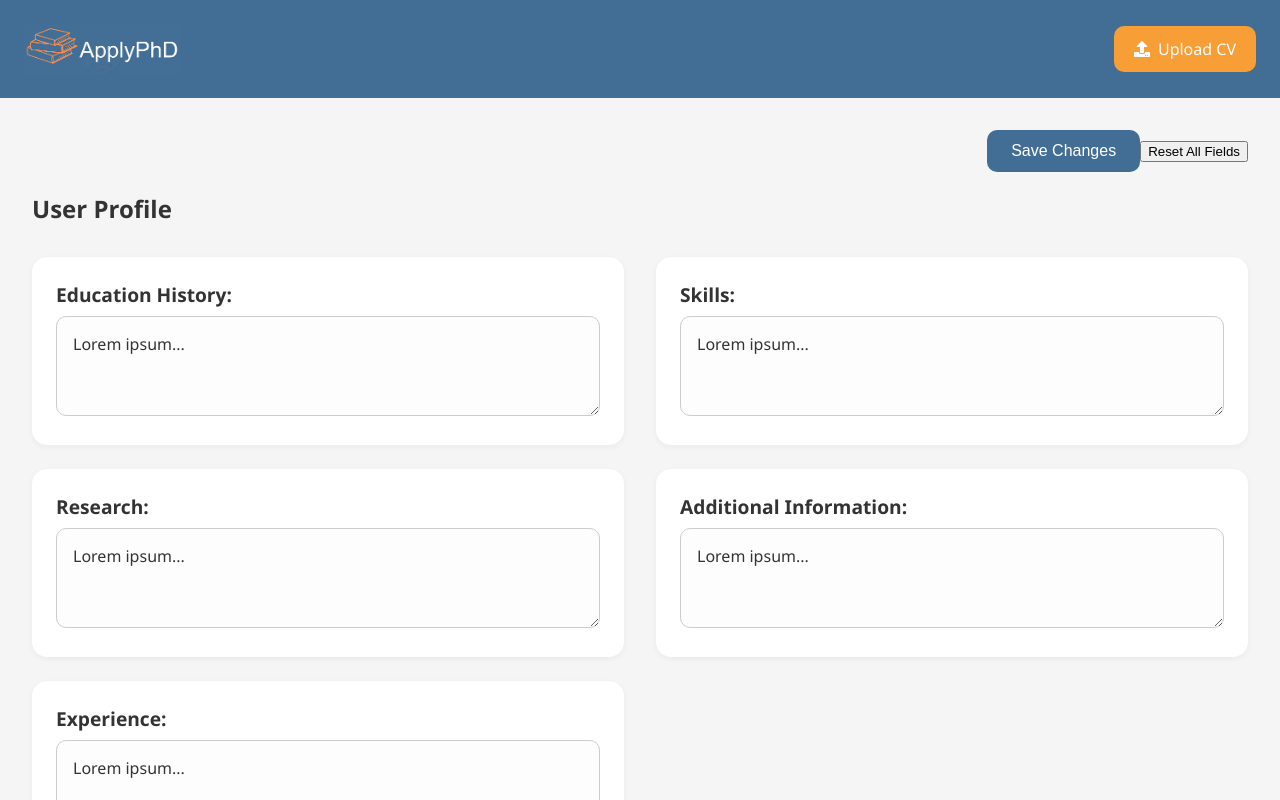
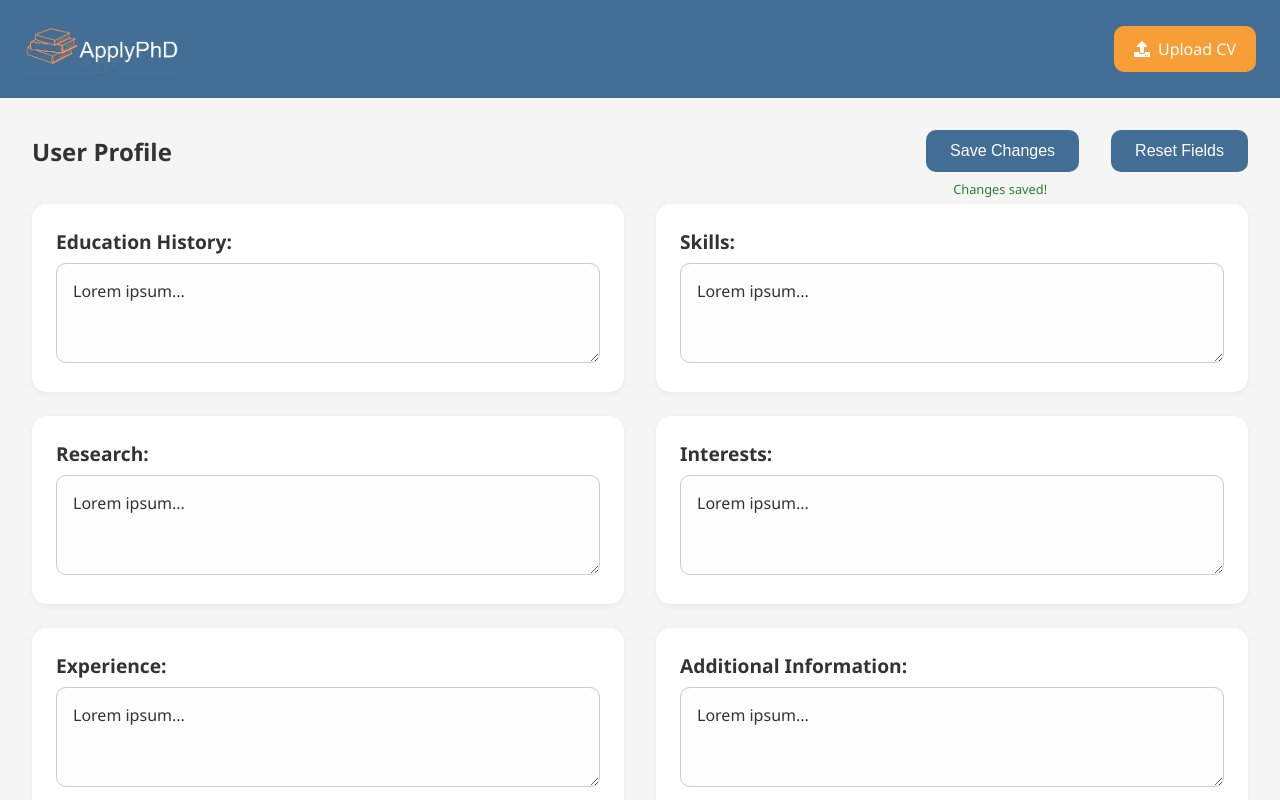
Before and after one commit to jtmajernik/apply_phd, a React (Create React App) app: page /profile in a window 1280 px wide. Both pictures are taken after a click on the button "Save Changes". Shown: the top 800 px of the page. Built offline with nearby package versions, Linux system fonts and the light colour scheme; no server answers.

Commit message:
updated user profile

```diff
--- a/src/pages/UserProfile.css
+++ b/src/pages/UserProfile.css
@@ -62,12 +62,6 @@
     margin-bottom: 2rem;
   }
 
-  .top-actions {
-    display: flex;
-    flex-direction: column; /* ⬅️ Stack vertically */
-    align-items: flex-end;  /* ⬅️ Align to right like button */
-    margin-bottom: 1rem;
-  }
 
   .save-btn {
     background-color: #426E95;
@@ -195,3 +189,60 @@
   .save-message.visible {
     opacity: 1;
   }
+
+  .reset-btn {
+    background-color: #426E95;
+    color: white;
+    border: none;
+    padding: 0.75rem 1.5rem;
+    border-radius: 10px;
+    font-size: 1rem;
+    cursor: pointer;
+    transition: background-color 0.2s ease;
+    margin-left: 1rem; /* Optional: adds space between buttons */
+  }
+
+  .reset-btn:hover {
+    background-color: #2e5170;
+  }
+
+  .top-bar-row {
+    display: flex;
+    justify-content: space-between;
+    align-items: center;
+    margin-bottom: 2rem;
+  }
+
+  .top-bar-row h2 {
+    margin: 0;
+    font-size: 1.5rem;
+  }
+
+  .top-actions {
+    display: flex;
+    gap: 1rem;
+  }
+
+  .save-btn-wrapper {
+    position: relative;
+    display: flex;
+    gap: 1rem;
+  }
+
+  .save-message {
+    position: absolute;
+    top: 110%;
+    left: 23%;
+    transform: translateX(-50%);
+    font-size: 0.8rem;
+    color: #2e7d32;
+    opacity: 0;
+    transition: opacity 0.3s ease;
+    pointer-events: none;
+    white-space: nowrap;
+  }
+
+
+  .save-message.visible {
+    opacity: 1;
+  }
--- a/src/pages/UserProfile.js
+++ b/src/pages/UserProfile.js
@@ -1,7 +1,7 @@
-import React, { useEffect, useState } from "react";
+import React, { useEffect, useState, useRef } from "react";
 import "./UserProfile.css";
 import logo from "../assets/logo.png";
-import { FaUpload, FaPlus } from "react-icons/fa";
+import { FaUpload } from "react-icons/fa";
 import * as pdfjsLib from "pdfjs-dist/legacy/build/pdf";
 import { useNavigate } from "react-router-dom";
 
@@ -11,20 +11,20 @@ const OPENAI_API_KEY = process.env.REACT_APP_OPENAI_API_KEY;
 
 function UserProfile() {
   const navigate = useNavigate();
+  const fileInputRef = useRef(null);
+  const [fileInputKey, setFileInputKey] = useState(0);
 
-  // States
   const [education, setEducation] = useState(() => localStorage.getItem("profile_education") || "Lorem ipsum...");
   const [research, setResearch] = useState(() => localStorage.getItem("profile_research") || "Lorem ipsum...");
   const [experience, setExperience] = useState(() => localStorage.getItem("profile_experience") || "Lorem ipsum...");
   const [skills, setSkills] = useState(() => localStorage.getItem("profile_skills") || "Lorem ipsum...");
+  const [interests, setInterests] = useState(() => localStorage.getItem("profile_interests") || "Lorem ipsum...");
   const [additional, setAdditional] = useState(() => localStorage.getItem("profile_additional") || "Lorem ipsum...");
-  const [cvFileName, setCvFileName] = useState("");
   const [loading, setLoading] = useState(false);
   const [showSaveMessage, setShowSaveMessage] = useState(false);
 
-  // Reset file name every time page is visited
   useEffect(() => {
-    setCvFileName("");
+    // This effect is empty as per original code
   }, []);
 
   const handleSave = () => {
@@ -32,10 +32,11 @@ function UserProfile() {
     localStorage.setItem("profile_research", research);
     localStorage.setItem("profile_experience", experience);
     localStorage.setItem("profile_skills", skills);
+    localStorage.setItem("profile_interests", interests);
     localStorage.setItem("profile_additional", additional);
 
     setShowSaveMessage(true);
-    setTimeout(() => setShowSaveMessage(false), 2500);
+    setTimeout(() => setShowSaveMessage(false), 3000);
   };
 
   const handleResetFields = () => {
@@ -43,11 +44,22 @@ function UserProfile() {
     setResearch("");
     setExperience("");
     setSkills("");
+    setInterests("");
     setAdditional("");
+
+    // Reset the file input element
+    if (fileInputRef.current) {
+      fileInputRef.current.value = "";
+    }
+
+    // Increment fileInputKey to force re-render of the file input
+    setFileInputKey(prevKey => prevKey + 1);
+
     localStorage.removeItem("profile_education");
     localStorage.removeItem("profile_research");
     localStorage.removeItem("profile_experience");
     localStorage.removeItem("profile_skills");
+    localStorage.removeItem("profile_interests");
     localStorage.removeItem("profile_additional");
   };
 
@@ -55,7 +67,6 @@ function UserProfile() {
     const file = e.target.files[0];
     if (!file) return;
 
-    setCvFileName(file.name);
     setLoading(true);
 
     try {
@@ -63,18 +74,40 @@ function UserProfile() {
       const extractedText = await extractPDFText(arrayBuffer);
       const parsedData = await sendTextToGPT(extractedText);
 
+      console.log("Received parsed data:", parsedData);
+
       if (parsedData) {
+        // For each field, check if it exists and is not empty
         if (parsedData.education) setEducation(parsedData.education);
         if (parsedData.research) setResearch(parsedData.research);
         if (parsedData.experience) setExperience(parsedData.experience);
         if (parsedData.skills) setSkills(parsedData.skills);
-        if (parsedData.additional) setAdditional(parsedData.additional);
+
+        // Explicitly handle interests and additional with extra logging
+        console.log("Interests data:", parsedData.interests);
+        console.log("Additional data:", parsedData.additional);
+
+        if (parsedData.interests && parsedData.interests.trim() !== "") {
+          setInterests(parsedData.interests);
+        }
+
+        if (parsedData.additional && parsedData.additional.trim() !== "") {
+          setAdditional(parsedData.additional);
+        }
       }
     } catch (err) {
       console.error("Error parsing PDF or calling GPT:", err);
       alert("Failed to parse or get GPT data.");
     } finally {
       setLoading(false);
+
+      // Reset the file input element to allow re-uploading the same file
+      if (fileInputRef.current) {
+        fileInputRef.current.value = "";
+      }
+
+      // Increment fileInputKey to force re-render of the file input
+      setFileInputKey(prevKey => prevKey + 1);
     }
   };
 
@@ -98,9 +131,19 @@ function UserProfile() {
         "research": "...",
         "experience": "...",
         "skills": "...",
+        "interests": "...",
         "additional": "..."
       }
-      If info is missing, use an empty string.
+
+      IMPORTANT INSTRUCTIONS:
+      - For "interests", guess what the user's interests are based on the CV.
+      - Look for sections labeled "Interests", "Hobbies", "Personal Interests", or similar headings.
+      - If interests are mentioned anywhere in the CV, even in an "Additional Information" or similar section, extract them and place them in the "interests" field.
+      - For "additional", include any miscellaneous information that doesn't fit into the other categories.
+      - Even if you're unsure about a section, make your best guess and include the information.
+      - If info is completely missing for any field, use an empty string.
+      - Ensure your response is valid JSON that can be parsed directly.
+
       CV text:
       ${text}
     `;
@@ -122,9 +165,37 @@ function UserProfile() {
       throw new Error("Failed to call OpenAI");
     }
 
-    const data = await response.json();
-    const content = data.choices?.[0]?.message?.content?.trim();
-    return JSON.parse(content);
+    try {
+      const data = await response.json();
+      const content = data.choices?.[0]?.message?.content?.trim();
+
+      // Log the raw content for debugging
+      console.log("Raw GPT response:", content);
+
+      // Parse with error handling
+      try {
+        return JSON.parse(content);
+      } catch (parseError) {
+        console.error("Error parsing JSON from GPT response:", parseError);
+        console.log("Attempting to clean and parse the response...");
+
+        // Try to extract just the JSON part (in case there's extra text)
+        const jsonMatch = content.match(/\{[\s\S]*\}/);
+        if (jsonMatch) {
+          try {
+            return JSON.parse(jsonMatch[0]);
+          } catch (secondError) {
+            console.error("Still failed to parse JSON after cleaning:", secondError);
+            throw new Error("Could not parse GPT response as JSON");
+          }
+        } else {
+          throw new Error("No JSON object found in GPT response");
+        }
+      }
+    } catch (error) {
+      console.error("Error processing GPT response:", error);
+      throw error;
+    }
   };
 
   return (
@@ -149,36 +220,32 @@ function UserProfile() {
 
         <div className="upload-wrapper">
           <input
+            key={fileInputKey}
             type="file"
             accept=".pdf"
             id="cvUpload"
             style={{ display: "none" }}
             onChange={handleFileUpload}
+            ref={fileInputRef}
           />
           <label htmlFor="cvUpload" className="upload-btn">
             <FaUpload style={{ marginRight: "0.5rem" }} />
             Upload CV
           </label>
-          {cvFileName && <p className="file-label">Uploaded: {cvFileName}</p>}
         </div>
       </header>
 
       <main className="profile-main">
-        <div className="top-actions">
-          <div className="save-btn-wrapper">
-            <button className="save-btn" onClick={handleSave}>
-              Save Changes
-            </button>
-            <button className="reset-btn" onClick={handleResetFields}>
-              Reset All Fields
-            </button>
-            <p className={`save-message ${showSaveMessage ? "visible" : "hidden"}`}>
-              Changes saved!
-            </p>
+        <div className="top-bar-row">
+          <h2>User Profile</h2>
+          <div className="top-actions">
+            <div className="save-btn-wrapper">
+              <button className="save-btn" onClick={handleSave}>Save Changes</button>
+              <button className="reset-btn" onClick={handleResetFields}>Reset Fields</button>
+              <p className={`save-message ${showSaveMessage ? "visible" : ""}`}>Changes saved!</p>
+            </div>
           </div>
         </div>
-
-        <h2>User Profile</h2>
 
         <div className="profile-grid">
           <div className="left-col">
@@ -202,15 +269,14 @@ function UserProfile() {
               <textarea value={skills} onChange={(e) => setSkills(e.target.value)} />
             </div>
             <div className="section">
+              <h3>Interests:</h3>
+              <textarea value={interests} onChange={(e) => setInterests(e.target.value)} />
+            </div>
+            <div className="section">
               <h3>Additional Information:</h3>
               <textarea value={additional} onChange={(e) => setAdditional(e.target.value)} />
             </div>
           </div>
-        </div>
-
-        <div className="add-section">
-          <FaPlus className="plus-icon" />
-          <span>Add Sections</span>
         </div>
       </main>
     </div>
```
